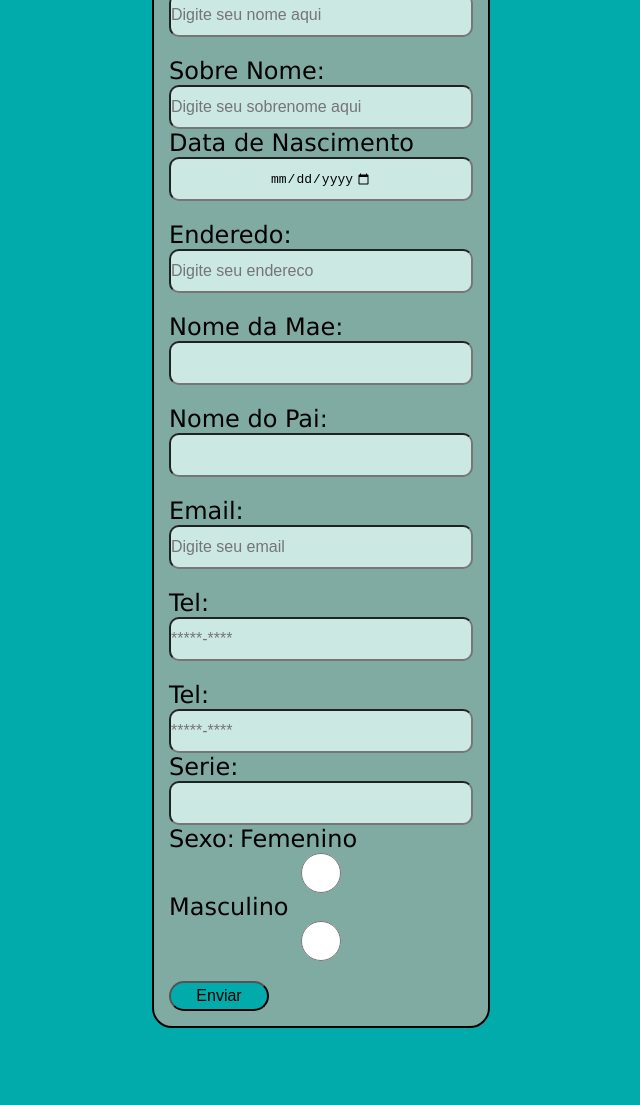
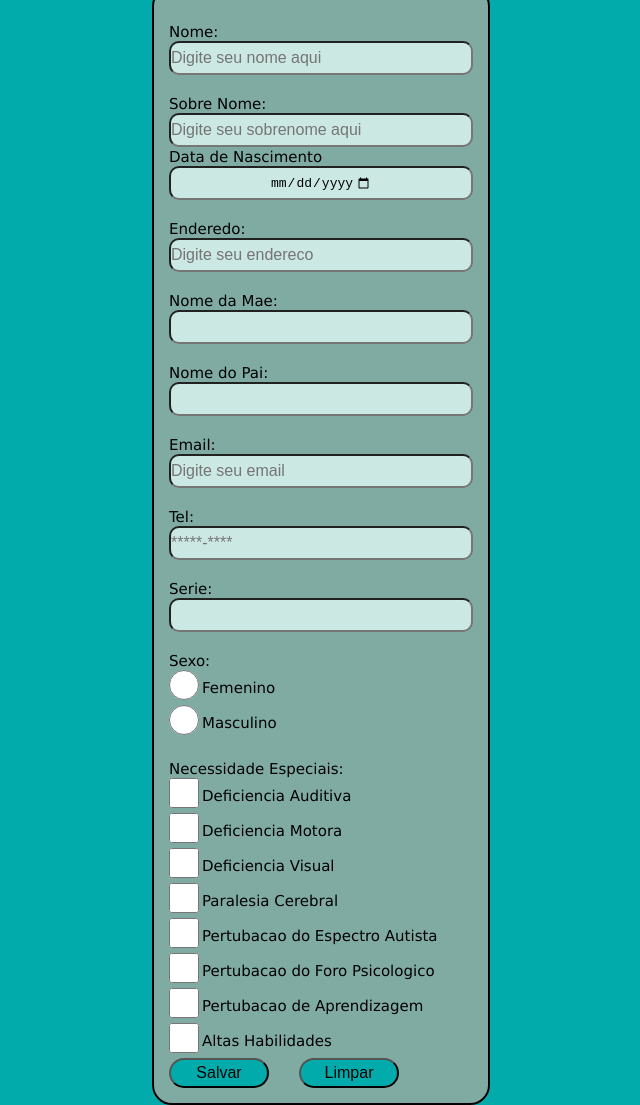
Before and after one commit to Joniclei/Formularios, a plain HTML site: page CadastroAluno/cadastroAluno.html in a window 1280 px wide. Shown: the part 92-1197 px from the top of the page, without its empty margins (319-959 px from the left). Before the commit the page ends 1120 px from the top, so only its background shows below. Drawn offline with Linux system fonts and the light colour scheme.

Commit message:
cadastro aluno e estilo

```diff
--- a/CadastroAluno/cadastroAluno.html
+++ b/CadastroAluno/cadastroAluno.html
@@ -9,10 +9,10 @@
   <body>
     <header></header>
     <main>
+      <h1>Cadastro de Aluno</h1>
       <form action="">
         <fieldset>
-          <label for="idNome" class="espacoForms">Nome:
-          </label>
+          <label for="idNome" class="espacoForms">Nome: </label>
           <input
             type="text"
             id="idNome"
@@ -40,10 +40,7 @@
 
           <label for="idDatas">Data de Nascimento</label>
 
-          <input type="date"
-          min="2000-01-01"
-          max="2017-12-31"
-          id="idDatas">
+          <input type="date" min="2000-01-01" max="2017-12-31" id="idDatas" />
 
           <label for="idEndereco" class="espacoForms">Enderedo:</label>
           <input
@@ -104,31 +101,74 @@
             autocomplete="off"
           />
 
-          <label for="idTel" class="espacoForms">Tel:</label>
-          <input
-            type="tel"
-            id="idTel"
-            name="nmTel"
-            value=""
-            placeholder="*****-****"
-            minlength="8"
-            maxlength="10"
-            pattern="^\([1-9]{2}\)[0-9]{4}\-[0-9]{4}$"
-            autocomplete="off"
-          />
+          <br>
+
           <label for="idSerie">Serie:</label>
-          <input type="number" name="nmSerie" id="idSerie"
-          min="1"
-          max="9">
+          <input type="number" name="nmSerie" id="idSerie" min="1" max="9" />
+
+          <br>
+
           <label for="idSexo">Sexo:</label>
 
-          <label for="idFemenino">Femenino</label>
-          <input type="radio" name="nmGenero" id="idFemenino">
 
-          <label for="idMasculino">Masculino</label>
-          <input type="radio" name="nmGenero" id="idMasculino">
 
-          <button type="submit">Enviar</button>
+          <div class="divSel">
+            <input
+              type="radio"
+              name="nmGenero"
+              id="idFemenino"
+              class="flagSel"
+            />
+
+            <label for="idFemenino">Femenino</label>
+          </div>
+
+          <div class="divSel">
+            <input
+              type="radio"
+              name="nmGenero"
+              id="idMasculino"
+              class="flagSel"
+            />
+            <label for="idMasculino">Masculino</label>
+          </div>
+
+          <br>
+
+
+          <label>Necessidade Especiais:</label>
+          <br>
+
+          <div class="divSel">
+            <input type="checkbox" class="flagSel" /><label for="idAuditiva">Deficiencia Auditiva</label>
+          </div>
+          <div class="divSel">
+            <input type="checkbox" class="flagSel" /><label for="idMotora">Deficiencia Motora</label>
+          </div>
+          <div class="divSel">
+            <input type="checkbox" class="flagSel" /><label for="idVisual">Deficiencia Visual</label>
+          </div>
+          <div class="divSel">
+            <input type="checkbox" class="flagSel" /><label for="idCerebral">Paralesia Cerebral</label>
+          </div>
+          <div class="divSel">
+            <input type="checkbox" class="flagSel" /><label for="idAutista">Pertubacao do Espectro Autista</label>
+          </div>
+          <div class="divSel">
+            <input type="checkbox" class="flagSel" /><label for="idPsicologico">Pertubacao do Foro Psicologico</label>
+          </div>
+          <div class="divSel">
+            <input type="checkbox" class="flagSel" /><label for="idAprendizagem">Pertubacao de Aprendizagem</label>
+          </div>
+          <div class="divSel">
+            <input type="checkbox" class="flagSel" /><label for="idHabilidade">Altas Habilidades</label>
+          </div>
+
+          <!--Aqui eu tive duvida do type que eu uso,eu usei o button por pesquisar e acreditar que é semantico na sua forma-->
+          <div id="idButtonCadastroAluno" class="divButtonForm">
+            <button type="button" value="salvaCadAluno" class="buttonForm">Salvar</button>
+            <button type="reset" value="resetCadAluno" class="buttonForm">Limpar</button>
+          </div>
         </fieldset>
       </form>
     </main>
--- a/assets/CSS/style.css
+++ b/assets/CSS/style.css
@@ -186,7 +186,7 @@ legend {
 }
 
 label {
-  font-size: 1.5rem;
+  font-size: 15px;
 }
 input {
   margin: 0 auto;
@@ -194,7 +194,7 @@ input {
   justify-content: center;
   align-items: center;
   width: 300px;
-  height: 40px;
+  height: 30px;
   font-size: 100%;
   background-color: rgb(203, 232, 227);
   border-radius: 10px;
@@ -221,14 +221,27 @@ button {
   font-size: 1rem;
 }
 
-#idButtonCandidato{
+.divButtonForm{
   display: flex;
   text-align: center;
 }
 
-.butCandidato {
+.buttonForm{
   background-color: rgb(1, 171, 171);
 
-  margin: 30px;
+  margin: 0 30px 0 0;
 
 }
+
+.divSel {
+  display: flex;
+  align-items: center;
+  text-align: center;
+}
+.flagSel{
+  background-color: aqua;
+  margin: 0px 3px 5px 0px;
+  padding: 0;
+  height: 30px;
+  width: 30px;
+}
```
Also changed, not shown: UrnaEletronica/urnaEletronica.html (+4 -4 lines).
